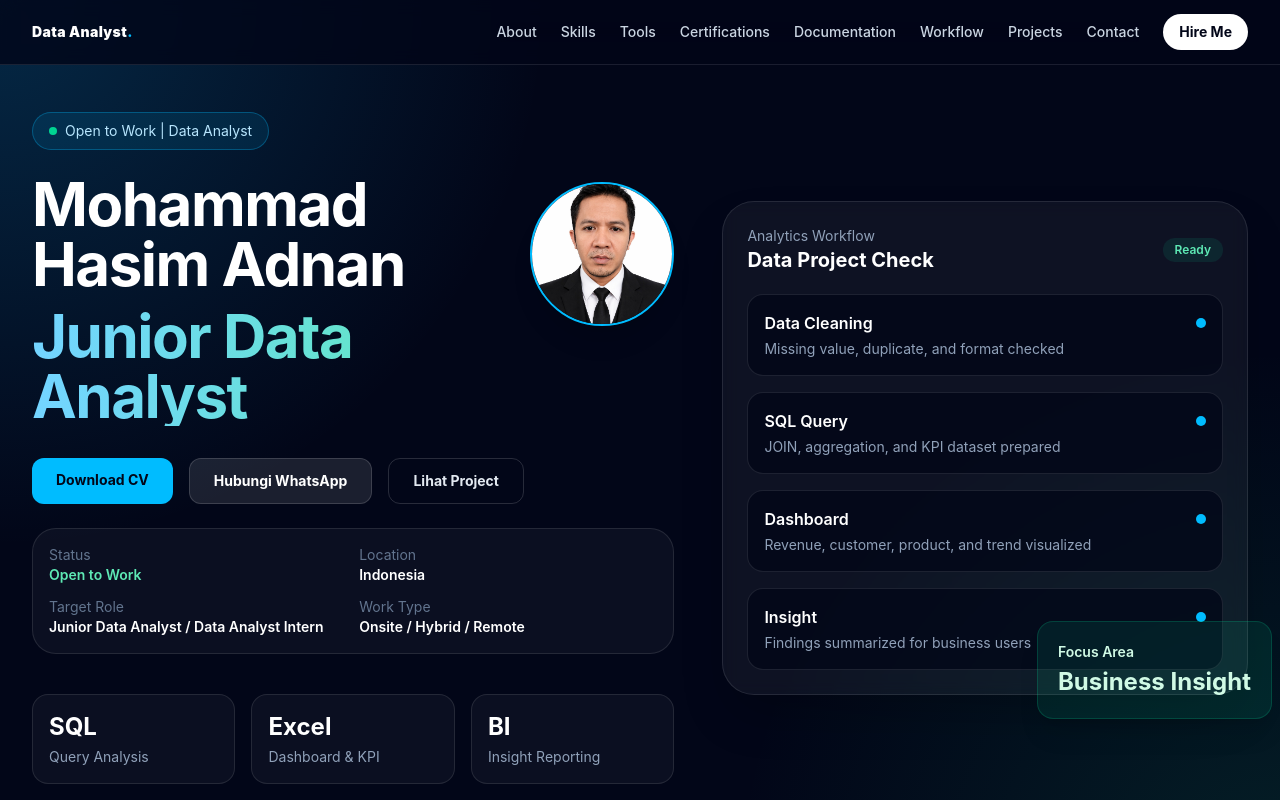
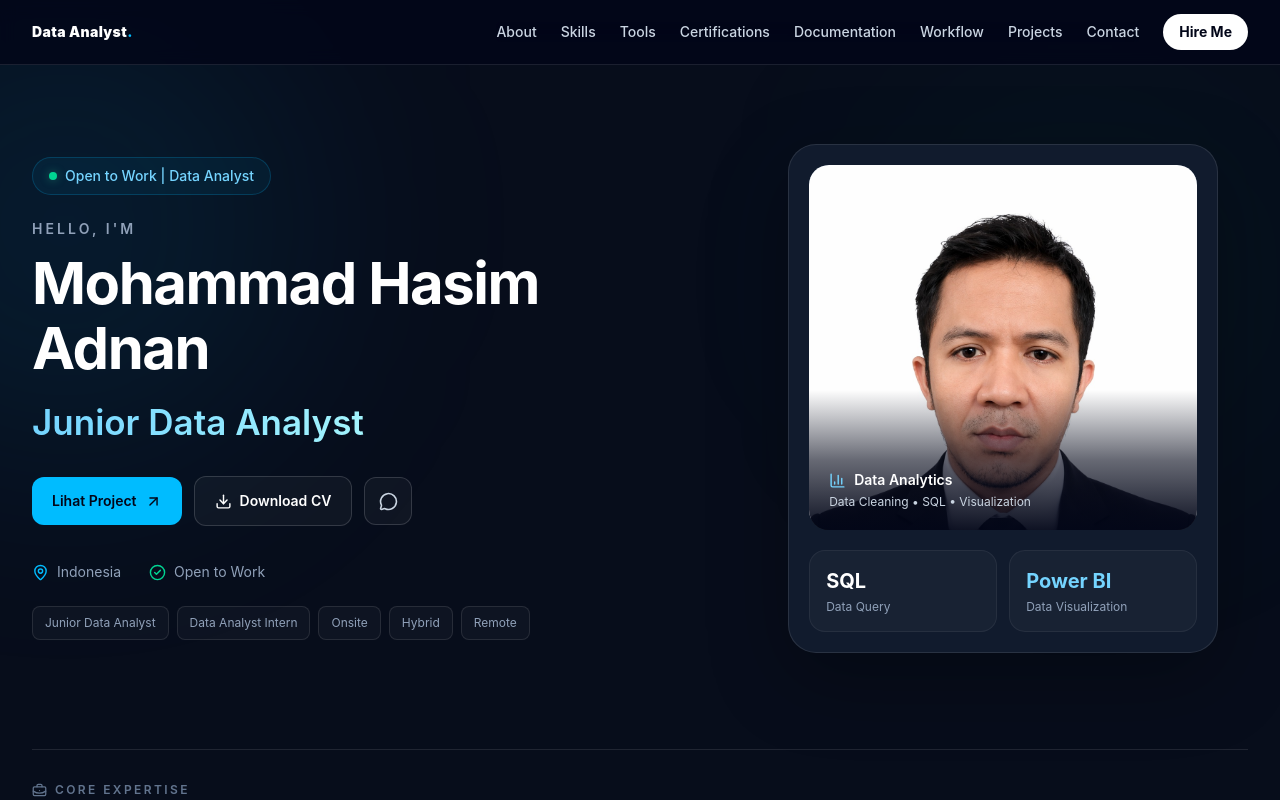
Before and after one commit to joeadnan/Portfolio-DataAnalyst, a React (Vite) app: page / in a window 1280 px wide. Shown: the top 800 px of the page. Built offline with nearby package versions, Linux system fonts and the light colour scheme.

Commit message:
Update Card Fiture

```diff
--- a/package.json
+++ b/package.json
@@ -11,6 +11,7 @@
   "dependencies": {
     "@tailwindcss/vite": "latest",
     "@vitejs/plugin-react": "latest",
+    "lucide-react": "^1.53.0",
     "react": "latest",
     "react-dom": "latest",
     "tailwindcss": "latest",
--- a/src/components/Hero.tsx
+++ b/src/components/Hero.tsx
@@ -1,303 +1,227 @@
+import {
+  ArrowUpRight,
+  Download,
+  MessageCircle,
+  MapPin,
+  CheckCircle2,
+  Database,
+  FileSpreadsheet,
+  BarChart3,
+  TrendingUp,
+  BriefcaseBusiness,
+} from "lucide-react";
+
 import { availability, profile } from "../data/portfolio";
 
-const analysisCards = [
-  ["Data Cleaning", "Missing value, duplicate, and format checked"],
-  ["SQL Query", "JOIN, aggregation, and KPI dataset prepared"],
-  ["Dashboard", "Revenue, customer, product, and trend visualized"],
-  ["Insight", "Findings summarized for business users"],
+const skills = [
+  {
+    icon: Database,
+    title: "SQL",
+    description: "Query & Analysis",
+  },
+  {
+    icon: FileSpreadsheet,
+    title: "Excel",
+    description: "Data Processing",
+  },
+  {
+    icon: BarChart3,
+    title: "Power BI",
+    description: "Dashboard",
+  },
+  {
+    icon: TrendingUp,
+    title: "Insights",
+    description: "Business Reporting",
+  },
 ];
 
-// export function Hero() {
-//   return (
-//     <section
-//       id="home"
-//       className="relative overflow-hidden border-b border-white/10 bg-slate-950"
-//     >
-//       <div className="absolute inset-0 bg-[radial-gradient(circle_at_top_left,rgba(14,165,233,0.22),transparent_35%),radial-gradient(circle_at_bottom_right,rgba(16,185,129,0.14),transparent_35%)]" />
+export function Hero() {
+  const targetRoles = availability.targetRoles || [];
+  const workTypes = availability.workTypes || [];
 
-//       <div className="relative mx-auto grid min-h-screen max-w-7xl items-center gap-12 px-6 py-28 lg:grid-cols-[1.1fr_0.9fr] lg:px-8">
-//         <div>
-//           <div className="mb-6 inline-flex items-center gap-2 rounded-full border border-sky-400/30 bg-sky-400/10 px-4 py-2 text-sm text-sky-200">
-//             <span className="h-2 w-2 rounded-full bg-emerald-400" />
-//             {profile.status}
-//           </div>
-
-//           <h1 className="max-w-4xl text-4xl font-bold tracking-tight text-white md:text-6xl">
-//             {profile.name}
-//             <span className="mt-3 block bg-gradient-to-r from-sky-300 to-emerald-300 bg-clip-text text-transparent">
-//               {profile.role}
-//             </span>
-//           </h1>
-
-//           <p className="mt-6 max-w-2xl text-lg leading-8 text-slate-300">
-//             {profile.summary}
-//           </p>
-
-//           <div className="mt-8 flex flex-wrap gap-4">
-//             <a
-//               href={profile.cv}
-//               target="_blank"
-//               rel="noreferrer"
-//               download
-//               className="rounded-xl bg-sky-400 px-6 py-3 text-sm font-bold text-slate-950 transition hover:bg-sky-300"
-//             >
-//               Download CV
-//             </a>
-
-//             <a
-//               href={profile.whatsapp}
-//               target="_blank"
-//               rel="noreferrer"
-//               className="rounded-xl border border-white/15 bg-white/10 px-6 py-3 text-sm font-bold text-white transition hover:bg-white/15"
-//             >
-//               Hubungi WhatsApp
-//             </a>
-
-//             <a
-//               href="#projects"
-//               className="rounded-xl border border-white/15 px-6 py-3 text-sm font-bold text-slate-200 transition hover:bg-white/10"
-//             >
-//               Lihat Project
-//             </a>
-//           </div>
-
-//           <div className="mt-6 grid gap-3 rounded-3xl border border-white/10 bg-white/[0.04] p-4 text-sm text-slate-300 sm:grid-cols-2">
-//             <div>
-//               <p className="text-slate-500">Status</p>
-//               <p className="font-semibold text-emerald-300">
-//                 {availability.status}
-//               </p>
-//             </div>
-
-//             <div>
-//               <p className="text-slate-500">Location</p>
-//               <p className="font-semibold text-white">
-//                 {availability.location}
-//               </p>
-//             </div>
-
-//             <div>
-//               <p className="text-slate-500">Target Role</p>
-//               <p className="font-semibold text-white">
-//                 {availability.targetRoles.slice(0, 2).join(" / ")}
-//               </p>
-//             </div>
-
-//             <div>
-//               <p className="text-slate-500">Work Type</p>
-//               <p className="font-semibold text-white">
-//                 {availability.workTypes.join(" / ")}
-//               </p>
-//             </div>
-//           </div>
-
-//           <div className="mt-10 grid max-w-2xl gap-4 sm:grid-cols-3">
-//             <div className="rounded-2xl border border-white/10 bg-white/[0.04] p-4">
-//               <p className="text-2xl font-bold text-white">SQL</p>
-//               <p className="mt-1 text-sm text-slate-400">Query Analysis</p>
-//             </div>
-
-//             <div className="rounded-2xl border border-white/10 bg-white/[0.04] p-4">
-//               <p className="text-2xl font-bold text-white">Excel</p>
-//               <p className="mt-1 text-sm text-slate-400">Dashboard & KPI</p>
-//             </div>
-
-//             <div className="rounded-2xl border border-white/10 bg-white/[0.04] p-4">
-//               <p className="text-2xl font-bold text-white">BI</p>
-//               <p className="mt-1 text-sm text-slate-400">Insight Reporting</p>
-//             </div>
-//           </div>
-//         </div>
-
-//         <div className="relative">
-//           <div className="rounded-[2rem] border border-white/10 bg-white/[0.05] p-6 shadow-2xl backdrop-blur">
-//             <div className="mb-5 flex items-center justify-between">
-//               <div>
-//                 <p className="text-sm text-slate-400">Analytics Workflow</p>
-//                 <h3 className="text-xl font-bold text-white">
-//                   Data Project Check
-//                 </h3>
-//               </div>
-//               <span className="rounded-full bg-emerald-400/10 px-3 py-1 text-xs font-semibold text-emerald-300">
-//                 Ready
-//               </span>
-//             </div>
-
-//             <div className="space-y-4">
-//               {analysisCards.map(([title, desc]) => (
-//                 <div
-//                   key={title}
-//                   className="rounded-2xl border border-white/10 bg-slate-950/70 p-4"
-//                 >
-//                   <div className="flex items-center justify-between">
-//                     <p className="font-semibold text-white">{title}</p>
-//                     <span className="h-2.5 w-2.5 rounded-full bg-sky-400" />
-//                   </div>
-//                   <p className="mt-1 text-sm text-slate-400">{desc}</p>
-//                 </div>
-//               ))}
-//             </div>
-//           </div>
-
-//           <div className="absolute -bottom-6 -right-6 hidden rounded-2xl border border-emerald-400/20 bg-emerald-400/10 p-5 text-emerald-100 shadow-xl lg:block">
-//             <p className="text-sm font-semibold">Focus Area</p>
-//             <p className="mt-1 text-2xl font-bold">Business Insight</p>
-//           </div>
-//         </div>
-//       </div>
-//     </section>
-//   );
-// }
-
-export function Hero() {
   return (
     <section
       id="home"
-      className="relative overflow-hidden border-b border-white/10 bg-slate-950"
+      className="relative isolate overflow-hidden border-b border-white/10 bg-[#070D1B] text-white"
     >
-      <div className="absolute inset-0 bg-[radial-gradient(circle_at_top_left,rgba(14,165,233,0.22),transparent_35%),radial-gradient(circle_at_bottom_right,rgba(16,185,129,0.14),transparent_35%)]" />
+      {/* Background */}
+      <div className="pointer-events-none absolute -left-40 top-0 h-[450px] w-[450px] rounded-full bg-sky-500/10 blur-[120px]" />
 
-      <div className="relative mx-auto grid min-h-screen max-w-7xl items-center gap-12 px-6 py-28 lg:grid-cols-[1.1fr_0.9fr] lg:px-8">
-        <div>
-          <div className="mb-6 inline-flex items-center gap-2 rounded-full border border-sky-400/30 bg-sky-400/10 px-4 py-2 text-sm text-sky-200">
-            <span className="h-2 w-2 rounded-full bg-emerald-400" />
+      <div className="pointer-events-none absolute right-0 top-20 h-[400px] w-[400px] rounded-full bg-emerald-500/5 blur-[120px]" />
+
+      <div className="relative mx-auto max-w-7xl px-5 pb-16 pt-24 sm:px-6 lg:px-8 lg:pb-24 lg:pt-36">
+        <div className="grid items-center gap-10 lg:grid-cols-[1.15fr_0.85fr] lg:gap-16">
+          {/* RIGHT CARD
+              Mobile: posisi pertama
+              Desktop: kolom kanan */}
+          <div className="order-1 mx-auto w-full max-w-[340px] sm:max-w-[390px] lg:order-2 lg:max-w-[430px]">
+            <div className="relative rounded-[28px] border border-white/10 bg-[#111B2D] p-4 shadow-[0_25px_80px_rgba(0,0,0,0.3)] sm:p-5">
+              {/* Profile Image */}
+              <div className="relative overflow-hidden rounded-[20px] bg-gradient-to-b from-[#203652] to-[#101827]">
+                <img
+                  src={profile.imageUrl}
+                  alt={profile.name}
+                  className="h-[240px] w-full object-cover object-top sm:h-[300px] lg:h-[365px]"
+                />
+
+                {/* Gradient Overlay */}
+                <div className="absolute inset-x-0 bottom-0 bg-gradient-to-t from-slate-950/95 via-slate-950/60 to-transparent px-5 pb-5 pt-20">
+                  <div className="flex items-center gap-2">
+                    <BarChart3 size={17} className="text-sky-300" />
+
+                    <p className="text-sm font-semibold text-white">
+                      Data Analytics
+                    </p>
+                  </div>
+
+                  <p className="mt-1 text-xs text-slate-300">
+                    Data Cleaning • SQL • Visualization
+                  </p>
+                </div>
+              </div>
+
+              {/* Profile Details */}
+              <div className="mt-5 grid grid-cols-2 gap-3">
+                <div className="rounded-2xl border border-white/[0.06] bg-white/[0.03] p-4">
+                  <p className="text-xl font-bold text-white">SQL</p>
+
+                  <p className="mt-1 text-xs text-slate-400">Data Query</p>
+                </div>
+
+                <div className="rounded-2xl border border-white/[0.06] bg-white/[0.03] p-4">
+                  <p className="text-xl font-bold text-sky-300">Power BI</p>
+
+                  <p className="mt-1 text-xs text-slate-400">
+                    Data Visualization
+                  </p>
+                </div>
+              </div>
+            </div>
+          </div>
+
+          {/* LEFT CONTENT
+              Mobile: posisi setelah foto
+              Desktop: kolom kiri */}
+          <div className="order-2 min-w-0 text-center lg:order-1 lg:text-left">
+            {/* Status */}
+            <div className="mb-6 inline-flex max-w-full items-center gap-2 rounded-full border border-sky-400/20 bg-sky-400/[0.06] px-4 py-2 text-xs font-medium text-sky-300 sm:text-sm">
+              <span className="h-2 w-2 shrink-0 rounded-full bg-emerald-400 shadow-[0_0_10px_rgba(52,211,153,0.4)]" />
+
               {profile.status}
             </div>
 
-          {/* PEMBUNGKUS FLEX: Membuat foto menempel presisi di kanan nama */}
-          <div className="flex items-start justify-between gap-4 sm:justify-start sm:gap-6">
-            {/* Nama dan Role */}
-            <h1 className="max-w-4xl text-4xl font-bold tracking-tight text-white md:text-6xl">
+            {/* Intro */}
+            <p className="mb-3 text-xs font-semibold uppercase tracking-[0.22em] text-slate-400 sm:text-sm">
+              Hello, I'm
+            </p>
+
+            {/* Name */}
+            <h1 className="text-4xl font-bold leading-[1.12] tracking-tight text-white sm:text-5xl lg:text-[58px]">
               {profile.name}
-              <span className="mt-3 block bg-gradient-to-r from-sky-300 to-emerald-300 bg-clip-text text-transparent">
-                {profile.role}
-              </span>
             </h1>
 
-            {/* KOTAK PEMBUNGKUS FOTO: Mengatur skala ukuran proporsional di setiap layar */}
-            <div className="relative h-24 w-24 shrink-0 sm:h-32 sm:w-32 md:h-36 md:w-36 mt-1 md:mt-2">
-              <span className="absolute inset-0 animate-ping rounded-full bg-sky-400/10 opacity-75" />
-              <img
-                src={profile.imageUrl || "https://unsplash.com"}
-                alt={profile.name}
-                className="relative h-full w-full rounded-full border-2 border-sky-400 object-cover shadow-xl"
-              />
-            </div>
-          </div>
+            {/* Role */}
+            <h2 className="mt-5 bg-gradient-to-r from-sky-300 via-cyan-200 to-emerald-300 bg-clip-text text-2xl font-semibold leading-tight text-transparent sm:text-3xl lg:text-[35px]">
+              {profile.role}
+            </h2>
 
-          <p className="mt-6 max-w-2xl text-lg leading-8 text-slate-300">
+            {/* Summary */}
+            <p className="mx-auto mt-6 max-w-xl text-sm leading-7 text-slate-400 sm:text-base sm:leading-8 lg:mx-0">
               {profile.summary}
             </p>
 
-          <div className="mt-8 flex flex-wrap gap-4">
+            {/* CTA */}
+            <div className="mt-8 flex flex-wrap items-center justify-center gap-3 lg:justify-start">
+              <a
+                href="#projects"
+                className="group inline-flex items-center justify-center gap-2 rounded-xl bg-sky-400 px-5 py-3.5 text-sm font-semibold text-slate-950 transition-all duration-300 hover:-translate-y-0.5 hover:bg-sky-300"
+              >
+                Lihat Project
+                <ArrowUpRight size={17} />
+              </a>
+
               <a
                 href={profile.cv}
-              target="_blank"
-              rel="noreferrer"
                 download
-              className="rounded-xl bg-sky-400 px-6 py-3 text-sm font-bold text-slate-950 transition hover:bg-sky-300"
+                className="inline-flex items-center justify-center gap-2 rounded-xl border border-white/15 bg-white/[0.04] px-5 py-3.5 text-sm font-semibold text-white transition hover:bg-white/10"
               >
+                <Download size={17} />
                 Download CV
               </a>
 
               <a
                 href={profile.whatsapp}
                 target="_blank"
-              rel="noreferrer"
-              className="rounded-xl border border-white/15 bg-white/10 px-6 py-3 text-sm font-bold text-white transition hover:bg-white/15"
+                rel="noopener noreferrer"
+                aria-label="Hubungi WhatsApp"
+                className="inline-flex h-[48px] w-[48px] items-center justify-center rounded-xl border border-white/15 bg-white/[0.04] text-slate-300 transition hover:border-emerald-400/30 hover:text-emerald-300"
               >
-              Hubungi WhatsApp
-            </a>
-
-            <a
-              href="#projects"
-              className="rounded-xl border border-white/15 px-6 py-3 text-sm font-bold text-slate-200 transition hover:bg-white/10"
-            >
-              Lihat Project
+                <MessageCircle size={19} />
               </a>
             </div>
 
-          <div className="mt-6 grid gap-3 rounded-3xl border border-white/10 bg-white/[0.04] p-4 text-sm text-slate-300 sm:grid-cols-2">
-            <div>
-              <p className="text-slate-500">Status</p>
-              <p className="font-semibold text-emerald-300">
-                {availability.status}
-              </p>
+            {/* Availability */}
+            <div className="mt-9 flex flex-wrap items-center justify-center gap-x-7 gap-y-3 text-sm text-slate-400 lg:justify-start">
+              <div className="flex items-center gap-2">
+                <MapPin size={17} className="text-sky-400" />
+
+                <span>{availability.location}</span>
               </div>
 
-            <div>
-              <p className="text-slate-500">Location</p>
-              <p className="font-semibold text-white">
-                {availability.location}
-              </p>
-            </div>
+              <div className="flex items-center gap-2">
+                <CheckCircle2 size={17} className="text-emerald-400" />
 
-            <div>
-              <p className="text-slate-500">Target Role</p>
-              <p className="font-semibold text-white">
-                {availability.targetRoles.slice(0, 2).join(" / ")}
-              </p>
-            </div>
-
-            <div>
-              <p className="text-slate-500">Work Type</p>
-              <p className="font-semibold text-white">
-                {availability.workTypes.join(" / ")}
-              </p>
+                <span>{availability.status}</span>
               </div>
             </div>
 
-          <div className="mt-10 grid max-w-2xl gap-4 sm:grid-cols-3">
-            <div className="rounded-2xl border border-white/10 bg-white/[0.04] p-4">
-              <p className="text-2xl font-bold text-white">SQL</p>
-              <p className="mt-1 text-sm text-slate-400">Query Analysis</p>
-            </div>
+            {/* Target Roles */}
+            <div className="mt-6 flex flex-wrap justify-center gap-2 lg:justify-start">
+              {targetRoles.slice(0, 2).map((role) => (
+                <span
+                  key={role}
+                  className="rounded-lg border border-white/10 bg-white/[0.03] px-3 py-2 text-xs text-slate-400"
+                >
+                  {role}
+                </span>
+              ))}
 
-            <div className="rounded-2xl border border-white/10 bg-white/[0.04] p-4">
-              <p className="text-2xl font-bold text-white">Excel</p>
-              <p className="mt-1 text-sm text-slate-400">Dashboard & KPI</p>
-            </div>
-
-            <div className="rounded-2xl border border-white/10 bg-white/[0.04] p-4">
-              <p className="text-2xl font-bold text-white">BI</p>
-              <p className="mt-1 text-sm text-slate-400">Insight Reporting</p>
+              {workTypes.map((type) => (
+                <span
+                  key={type}
+                  className="rounded-lg border border-white/10 bg-white/[0.03] px-3 py-2 text-xs text-slate-400"
+                >
+                  {type}
+                </span>
+              ))}
             </div>
           </div>
         </div>
 
-        <div className="relative">
-          <div className="rounded-[2rem] border border-white/10 bg-white/[0.05] p-6 shadow-2xl backdrop-blur">
-            <div className="mb-5 flex items-center justify-between">
-              <div>
-                <p className="text-sm text-slate-400">Analytics Workflow</p>
-                <h3 className="text-xl font-bold text-white">
-                  Data Project Check
-                </h3>
-              </div>
-              <span className="rounded-full bg-emerald-400/10 px-3 py-1 text-xs font-semibold text-emerald-300">
-                Ready
-              </span>
+        {/* SKILLS STRIP */}
+        <div className="mt-16 border-t border-white/10 pt-8 lg:mt-24">
+          <div className="mb-6 flex items-center gap-2 text-xs font-semibold uppercase tracking-[0.2em] text-slate-500">
+            <BriefcaseBusiness size={15} />
+            Core Expertise
           </div>
 
-            <div className="space-y-4">
-              {analysisCards.map(([title, desc]) => (
-                <div
-                  key={title}
-                  className="rounded-2xl border border-white/10 bg-slate-950/70 p-4"
-                >
-                  <div className="flex items-center justify-between">
-                    <p className="font-semibold text-white">{title}</p>
-                    <span className="h-2.5 w-2.5 rounded-full bg-sky-400" />
+          <div className="grid grid-cols-2 gap-4 sm:grid-cols-4 lg:gap-8">
+            {skills.map(({ icon: Icon, title, description }) => (
+              <div key={title} className="group flex items-center gap-3">
+                <div className="flex h-11 w-11 shrink-0 items-center justify-center rounded-xl border border-sky-400/10 bg-sky-400/[0.06] text-sky-300 transition group-hover:border-sky-400/30 group-hover:bg-sky-400/10">
+                  <Icon size={20} strokeWidth={1.8} />
                 </div>
-                  <p className="mt-1 text-sm text-slate-400">{desc}</p>
+
+                <div>
+                  <p className="text-sm font-semibold text-slate-200">
+                    {title}
+                  </p>
+
+                  <p className="mt-1 text-xs text-slate-500">{description}</p>
+                </div>
               </div>
             ))}
-            </div>
-          </div>
-
-          <div className="absolute -bottom-6 -right-6 hidden rounded-2xl border border-emerald-400/20 bg-emerald-400/10 p-5 text-emerald-100 shadow-xl lg:block">
-            <p className="text-sm font-semibold">Focus Area</p>
-            <p className="mt-1 text-2xl font-bold">Business Insight</p>
           </div>
         </div>
       </div>
```
Also changed, not shown: 1 other file (tests, documents, lock files or other folders). Lines whose indentation alone changed are shown as unchanged.
